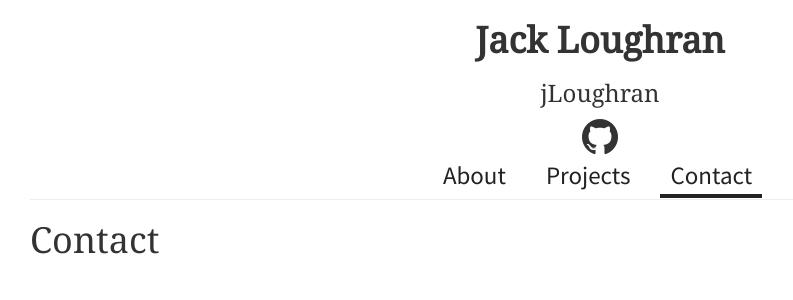
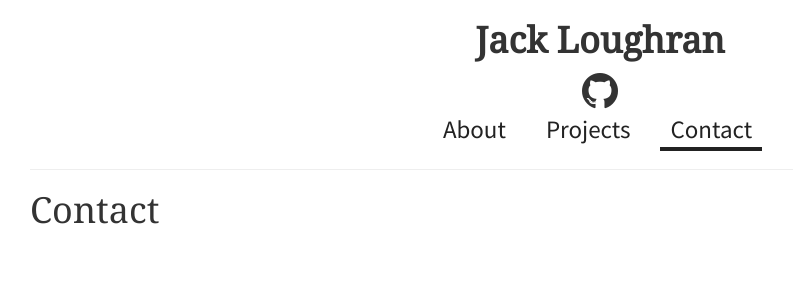
Before and after one commit to jloughran/jloughran.com, a Jekyll site: the page built from _pages/contact.html, in a window 1280 px wide. Shown: the top 300 px of the page, without its empty margins (40-833 px from the left). Built offline with Jekyll 4.4.1, drawn with Linux system fonts in a browser that asks for light colours.

Commit message:
removed jloughran line from home-text

```diff
--- a/_includes/home-text.html
+++ b/_includes/home-text.html
@@ -1,6 +1,5 @@
 <div class="text-center">
   <h1 class="home-title">Jack Loughran</h1>
-  <h3 class="home-subtitle">jLoughran</h3>
   <a href="https://github.com/jloughran" class="github-link">
       <i class="fa fa-github fa-3x" aria-hidden="true"></i>
   </a>
--- a/css/my.css
+++ b/css/my.css
@@ -54,6 +54,6 @@ a.menu-active {
 }
 
 .page-header {
-  height: 180px;
+  height: 150px;
   margin-top: 0px;
 }
```
Also changed, not shown: _pages/contact.html (line endings or trailing spaces), 4 other files.
